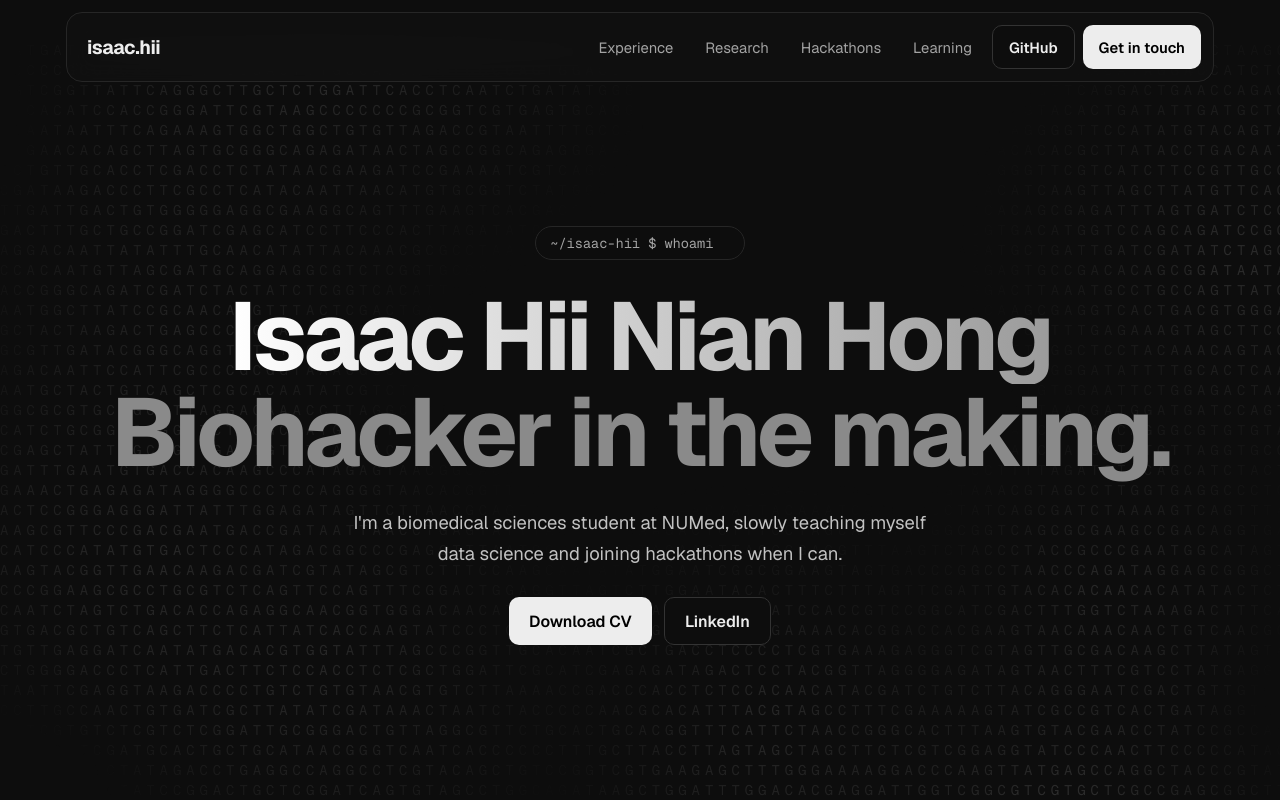
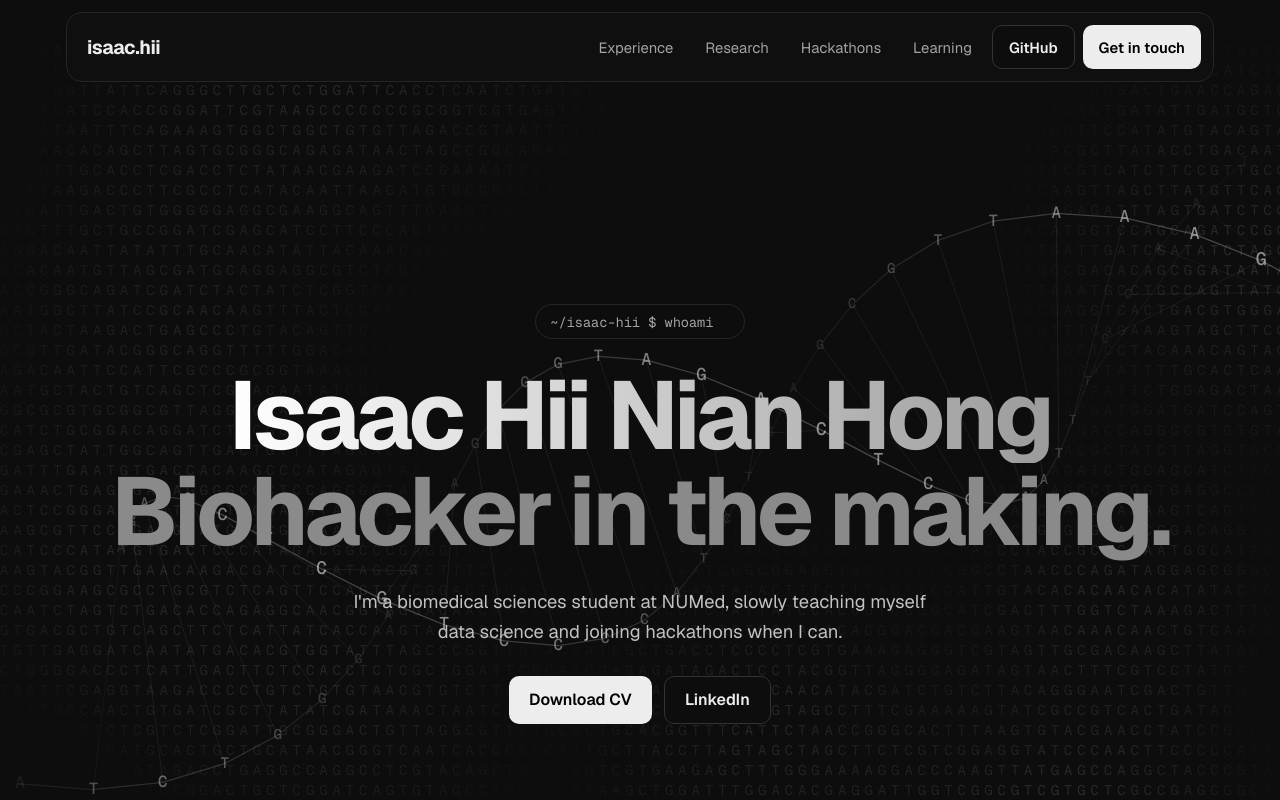
Before and after one commit to IsaacHiiii/isaachiiii.github.io, an Astro site: page / in a window 1280 px wide. Shown: the top 800 px of the page. Built offline with nearby package versions, Linux system fonts and the light colour scheme; Astro itself is replaced by a stand-in of ours.

Commit message:
Experiment: interactive DNA helix hero with scroll journey
- 3D double helix of A/C/G/T letters drawn on a canvas through the title,
  turning slowly, tilting towards the mouse, pulsing on click
- Pinned scroll journey: title fades, helix untwists, letters scatter
  into the ATGC background while the next section slides up over it
- Reduce motion: still helix, no pinning; JavaScript off: page as before

Co-Authored-By: Claude Opus 5.5 <noreply@anthropic.com>

```diff
--- a/src/pages/index.astro
+++ b/src/pages/index.astro
@@ -102,6 +102,8 @@ const atgcPatchStyle =
 			import '../scripts/cursor-reveal.js';
 			// Fades sections in as they scroll onto the screen.
 			import '../scripts/scroll-reveal.js';
+			// Draws the DNA helix in the hero and runs the scroll journey.
+			import '../scripts/helix.js';
 		</script>
 
 		<!-- ===== Navigation bar ===== -->
@@ -123,9 +125,21 @@ const atgcPatchStyle =
 			</div>
 		</header>
 
-		<!-- ===== Hero ===== -->
+		<!--
+			===== Hero =====
+			.journey is a tall box you scroll through (only when the animation is
+			on). .journey-pin stays stuck to the screen meanwhile, so the hero and
+			its DNA helix stay in view while the helix untwists and dissolves.
+			The helix is drawn on the <canvas> by src/scripts/helix.js. A canvas
+			is a blank drawing surface for scripts. It's decoration, so
+			aria-hidden hides it from screen readers.
+			id="top" is on the outer box so the logo link goes to the very start.
+		-->
+		<div class="journey" id="top">
+		<div class="journey-pin">
+		<canvas class="helix" aria-hidden="true"></canvas>
 		<div class="hero-wrap">
-			<section id="top" class="hero">
+			<section class="hero">
 				<div class="hero-content">
 					<p class="prompt-pill">
 						{hero.prompt}<span class="cursor" aria-hidden="true"></span>
@@ -148,6 +162,8 @@ const atgcPatchStyle =
 					</div>
 				</div>
 			</section>
+		</div>
+		</div>
 		</div>
 
 		<!-- <main> marks the page's main content, which helps screen readers. -->
--- /dev/null
+++ b/src/scripts/helix.js
@@ -0,0 +1,250 @@
+/*
+  helix.js: draws a 3D DNA double helix of A/C/G/T letters on the hero's
+  <canvas>, and runs the scroll "journey":
+    - the helix turns slowly and tilts towards the mouse
+    - a click sends a pulse of light along the strands
+    - scrolling through the pinned hero fades the title, untwists the helix
+      into a flat ladder, then scatters its letters into the background
+  With reduce motion on, it draws one still helix and does nothing else.
+*/
+
+const journey = document.querySelector('.journey');
+const pin = document.querySelector('.journey-pin');
+const canvas = document.querySelector('.helix');
+
+if (journey && pin && canvas && canvas.getContext) {
+  const ctx = canvas.getContext('2d'); // the canvas's 2D drawing tools
+  const reduceMotion = window.matchMedia('(prefers-reduced-motion: reduce)').matches;
+  const PARTNER = { A: 'T', T: 'A', C: 'G', G: 'C' }; // base pairing rules
+
+  // ----- Small helpers -----
+  const clamp = (v, min, max) => Math.min(max, Math.max(min, v));
+  // 0 before `from`, 1 after `to`, and a smooth S-curve in between.
+  const phase = (from, to, v) => {
+    const t = clamp((v - from) / (to - from), 0, 1);
+    return t * t * (3 - 2 * t);
+  };
+  // How much of the way to move towards a target this frame, so movement
+  // eases in smoothly instead of jumping. Bigger `ms` = slower, softer.
+  const ease = (dt, ms) => 1 - Math.exp(-dt / ms);
+
+  // ----- State -----
+  let W = 0; // canvas size in CSS pixels
+  let H = 0;
+  let spacing = 34; // distance between base pairs
+  let pairs = []; // the base pairs: their letters and scatter directions
+  let progress = 0; // smoothed scroll journey, 0 to 1
+  let mouseX = 0; // mouse position, -1 (left/top) to 1 (right/bottom)
+  let mouseY = 0;
+  let tiltX = 0; // smoothed tilt angles that follow the mouse
+  let tiltY = 0;
+  let time = 0; // seconds of turning so far
+  let last = performance.now();
+  let pulse = null; // { x, start } of the last click
+  let visible = true; // is the hero on screen?
+  let queued = false; // is a frame already requested?
+
+  // Builds the list of base pairs to fill the screen width (plus extra,
+  // so the helix runs off both edges). Each letter also gets a random
+  // direction to fly off in when the helix dissolves.
+  function build() {
+    spacing = clamp(W / 28, 26, 40);
+    const count = Math.ceil((W * 1.7) / spacing);
+    const randomDir = () => {
+      const a = Math.random() * Math.PI * 2;
+      const d = 0.5 + Math.random() * 0.8;
+      return [Math.cos(a) * d, Math.sin(a) * d];
+    };
+    pairs = Array.from({ length: count }, (_, i) => {
+      const a = 'ACGT'[Math.floor(Math.random() * 4)];
+      return { i, x: (i - (count - 1) / 2) * spacing, letters: [a, PARTNER[a]], dirs: [randomDir(), randomDir()] };
+    });
+  }
+
+  // Matches the canvas to its size on screen. devicePixelRatio is how many
+  // real pixels make one CSS pixel (2 on Retina screens), so drawing at that
+  // resolution keeps the letters sharp. Capped at 2 to save work.
+  function resize() {
+    const dpr = Math.min(window.devicePixelRatio || 1, 2);
+    W = canvas.clientWidth;
+    H = canvas.clientHeight;
+    canvas.width = Math.round(W * dpr);
+    canvas.height = Math.round(H * dpr);
+    ctx.setTransform(dpr, 0, 0, dpr, 0, 0);
+    build();
+    draw();
+  }
+
+  // Draws one picture of the helix.
+  function draw() {
+    ctx.clearRect(0, 0, W, H);
+    const untwist = phase(0.15, 0.6, progress); // 0 = twisted, 1 = flat ladder
+    const scatter = phase(0.55, 1, progress); // 0 = together, 1 = fully scattered
+    // The lines between letters vanish quickly once the scatter begins, so
+    // only loose letters drift away (not a web of stretched lines).
+    const lines = 1 - phase(0.5, 0.68, progress);
+    const radius = Math.min(H * 0.17, W * 0.22); // how far each strand is from the middle
+    const twist = 0.3 * (1 - untwist); // turn between neighbouring pairs
+    const stretch = 1 + 0.5 * untwist; // pairs spread out as it untwists
+    const focal = 900; // perspective strength: smaller = more dramatic
+    const cx = W / 2;
+    const cy = H / 2;
+    const now = performance.now();
+    const ends = []; // screen positions of every letter, drawn after the rungs
+    const strands = [[], []]; // each backbone's points, in order, for its curve
+    // The helix runs diagonally, rising to the right. These turn a flat
+    // left-right position into that slanted direction.
+    const slant = -0.32; // radians (about 18 degrees)
+    const cosS = Math.cos(slant);
+    const sinS = Math.sin(slant);
+
+    for (const p of pairs) {
+      const x = p.x * stretch;
+      const angle = p.i * twist + time * 0.35 * (1 - untwist * 0.7);
+      const pts = [0, 1].map((k) => {
+        // A point on a circle around the helix's axis: y is up/down,
+        // z is towards/away from you. The partner letter is opposite (+π).
+        const a = angle + k * Math.PI;
+        const y = radius * Math.cos(a);
+        const z = radius * Math.sin(a);
+        // Tilt the whole helix towards the mouse: rotate around the
+        // vertical axis (tiltY), then around the horizontal axis (tiltX).
+        const x1 = x * Math.cos(tiltY) + z * Math.sin(tiltY);
+        const z1 = -x * Math.sin(tiltY) + z * Math.cos(tiltY);
+        const y1 = y * Math.cos(tiltX) - z1 * Math.sin(tiltX);
+        const z2 = y * Math.sin(tiltX) + z1 * Math.cos(tiltX);
+        // Perspective: things further away (bigger z) look smaller and
+        // closer to the middle.
+        const scale = focal / (focal + z2);
+        const px = x1 * scale;
+        const py = y1 * scale;
+        let sx = cx + px * cosS - py * sinS;
+        let sy = cy + px * sinS + py * cosS;
+        // Dissolve: fly off in this letter's own direction.
+        sx += p.dirs[k][0] * scatter * W * 0.6;
+        sy += p.dirs[k][1] * scatter * H * 0.6;
+        const depth = clamp((radius - z2) / (2 * radius), 0, 1); // 1 = front, 0 = back
+        return { sx, sy, scale, depth, letter: p.letters[k] };
+      });
+
+      // Click pulse: a bright band travelling out from the click both ways,
+      // fading over about a second.
+      let glow = 0;
+      if (pulse) {
+        const age = now - pulse.start;
+        const front = age * 0.9; // pixels travelled
+        const dist = Math.min(Math.abs(pts[0].sx - (pulse.x - front)), Math.abs(pts[0].sx - (pulse.x + front)));
+        glow = Math.exp(-(dist * dist) / 7200) * Math.exp(-age / 900);
+      }
+
+      // Fade near the left and right edges so the helix melts into the page.
+      const edge = clamp(Math.min(pts[0].sx, W - pts[0].sx) / (W * 0.12), 0, 1);
+      const fade = (1 - scatter) * edge;
+
+      // The rung joining the two letters, faint.
+      ctx.strokeStyle = `rgba(237, 237, 237, ${(0.07 + glow * 0.4) * fade * lines})`;
+      ctx.lineWidth = 1;
+      ctx.beginPath();
+      ctx.moveTo(pts[0].sx, pts[0].sy);
+      ctx.lineTo(pts[1].sx, pts[1].sy);
+      ctx.stroke();
+
+      pts.forEach((pt, k) => {
+        const alpha = Math.min(1, 0.08 + 0.5 * pt.depth + glow) * fade;
+        ends.push({ ...pt, alpha });
+        strands[k].push({ ...pt, alpha });
+      });
+    }
+
+    // The two backbones: a line through each strand's letters in order,
+    // brighter where the strand is at the front. This is what makes the
+    // double-helix shape easy to see.
+    ctx.lineWidth = 1.25;
+    for (const strand of strands) {
+      for (let j = 1; j < strand.length; j++) {
+        const a = strand[j - 1];
+        const b = strand[j];
+        ctx.strokeStyle = `rgba(237, 237, 237, ${((a.alpha + b.alpha) / 2) * 0.45 * lines})`;
+        ctx.beginPath();
+        ctx.moveTo(a.sx, a.sy);
+        ctx.lineTo(b.sx, b.sy);
+        ctx.stroke();
+      }
+    }
+
+    // Letters: back ones first, so front letters are drawn on top.
+    ends.sort((a, b) => a.depth - b.depth);
+    ctx.textAlign = 'center';
+    ctx.textBaseline = 'middle';
+    for (const e of ends) {
+      if (e.alpha <= 0.01) continue;
+      ctx.font = `500 ${Math.round(15 * e.scale)}px "Geist Mono", ui-monospace, monospace`;
+      ctx.fillStyle = `rgba(237, 237, 237, ${e.alpha})`;
+      ctx.fillText(e.letter, e.sx, e.sy);
+    }
+    if (pulse && now - pulse.start > 3000) pulse = null; // pulse is over
+  }
+
+  // One animation frame: work out the scroll journey, ease everything
+  // towards its target, draw, and ask for the next frame.
+  function frame(now) {
+    queued = false;
+    const dt = Math.min(now - last, 100); // milliseconds since last frame
+    last = now;
+    time += dt / 1000;
+
+    // Scroll journey: how far through the tall .journey box we are.
+    const scrollable = journey.offsetHeight - window.innerHeight;
+    const target = scrollable > 0 ? clamp(-journey.getBoundingClientRect().top / scrollable, 0, 1) : 0;
+    progress += (target - progress) * ease(dt, 210);
+    tiltY += (mouseX * 0.35 - tiltY) * ease(dt, 300);
+    tiltX += (mouseY * 0.25 - tiltX) * ease(dt, 300);
+    // The CSS uses --journey to drift and fade the hero text.
+    pin.style.setProperty('--journey', progress.toFixed(4));
+
+    draw();
+    if (visible) request();
+  }
+
+  function request() {
+    if (!queued) {
+      queued = true;
+      requestAnimationFrame(frame);
+    }
+  }
+
+  if (reduceMotion) {
+    // Just one still helix, redrawn if the window changes size.
+    resize();
+    window.addEventListener('resize', resize);
+  } else {
+    // Switch on the pinned journey layout (see "DNA helix journey" in
+    // global.css), then size the canvas for it.
+    document.documentElement.classList.add('journey-ready');
+    resize();
+    window.addEventListener('resize', resize);
+
+    window.addEventListener('pointermove', (e) => {
+      mouseX = (e.clientX / window.innerWidth) * 2 - 1;
+      mouseY = (e.clientY / window.innerHeight) * 2 - 1;
+    });
+    // A click on the hero (not on a link or button) sends a pulse.
+    pin.addEventListener('pointerdown', (e) => {
+      if (!e.target.closest('a, button')) pulse = { x: e.clientX - canvas.getBoundingClientRect().left, start: performance.now() };
+    });
+
+    // Only animate while the hero is on screen, to save battery.
+    // (Browsers already pause requestAnimationFrame in hidden tabs.)
+    new IntersectionObserver(([entry]) => {
+      visible = entry.isIntersecting;
+      if (visible) {
+        last = performance.now();
+        request();
+      }
+    }).observe(journey);
+
+    // The canvas font must be loaded before letters look right.
+    document.fonts?.load('500 16px "Geist Mono"').then(draw);
+    request();
+  }
+}
--- a/src/styles/global.css
+++ b/src/styles/global.css
@@ -841,3 +841,68 @@ a:focus-visible {
     text-align: left;
   }
 }
+
+/* ---------- 11. DNA helix journey ----------
+   The hero's canvas, where src/scripts/helix.js draws the DNA helix. */
+.journey-pin {
+  position: relative; /* so the canvas can fill it */
+}
+.helix {
+  position: absolute;
+  inset: 0;
+  width: 100%;
+  height: 100%;
+  pointer-events: none; /* clicks go to the page; the script listens on the pin */
+}
+
+/* The scroll journey, only once the script has added "journey-ready" to
+   the page (never with reduce motion on, or JavaScript off).
+   .journey becomes 1.7 screens tall. .journey-pin is one screen tall and
+   "sticky", so it stays stuck to the top of the window while you scroll
+   through the extra 0.7 of a screen. (Bigger = a longer, slower journey.) svh = "small viewport height", which on
+   phones ignores the address bar. */
+.journey-ready .journey {
+  height: 170vh;
+}
+.journey-ready .journey-pin {
+  position: sticky;
+  top: 0;
+  height: 100vh;
+  height: 100svh;
+  display: flex;
+  align-items: center;
+  overflow: hidden; /* scattered letters past the edges are cut off */
+}
+.journey-ready .hero-wrap {
+  width: 100%;
+}
+/* The hero text sits centred in the screen (with room for the nav at the
+   top). As --journey goes from 0 to 1 it drifts up and has faded out by
+   a third of the way. var(--journey, 0) = "--journey, or 0 if not set". */
+.journey-ready .hero-content {
+  padding-top: 5rem;
+  padding-bottom: 2rem;
+  opacity: calc(1 - var(--journey, 0) * 3);
+  transform: translateY(calc(var(--journey, 0) * -30vh));
+}
+/* Keyboard users tabbing into the hero always see what has focus. */
+.journey-ready .hero-content:focus-within {
+  opacity: 1;
+  transform: none;
+}
+/* The rest of the page starts while the journey is still running, so
+   "A bit about me" slides up over the scene as the letters scatter,
+   instead of arriving after a screen of empty space. The negative margin
+   pulls it 70% of a screen higher (55% on phones, which have less space
+   above the section), so it starts arriving about halfway through.
+   position + z-index draw it on top of the pinned scene. */
+.journey-ready .main {
+  position: relative;
+  z-index: 1;
+  margin-top: -70vh;
+}
+@media (max-width: 640px) {
+  .journey-ready .main {
+    margin-top: -55vh;
+  }
+}
```
